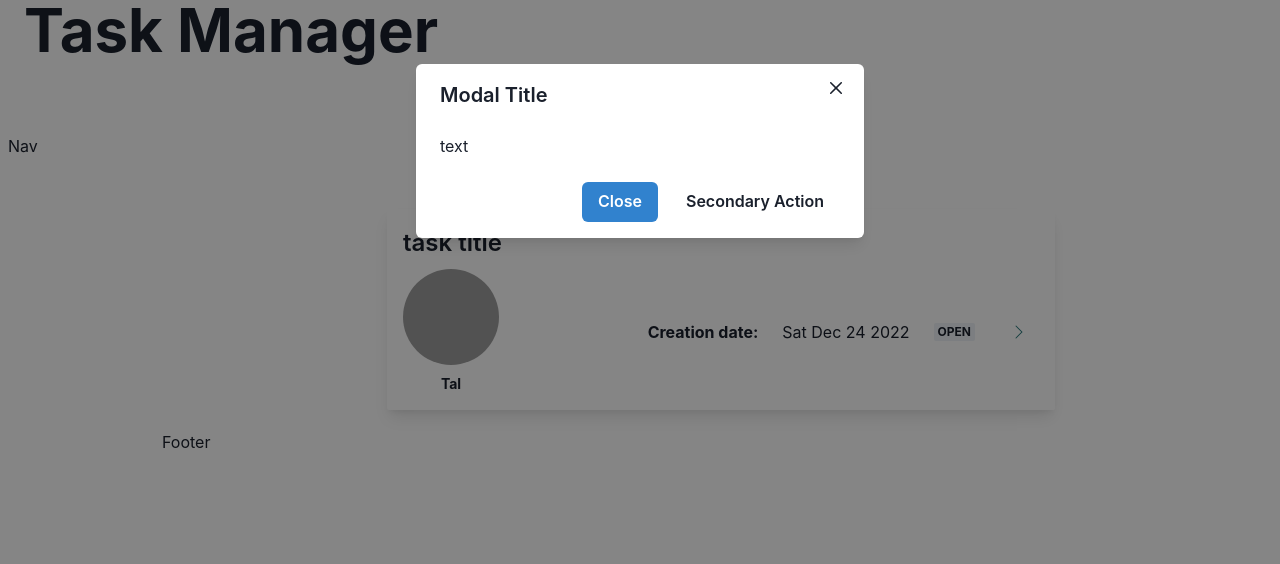
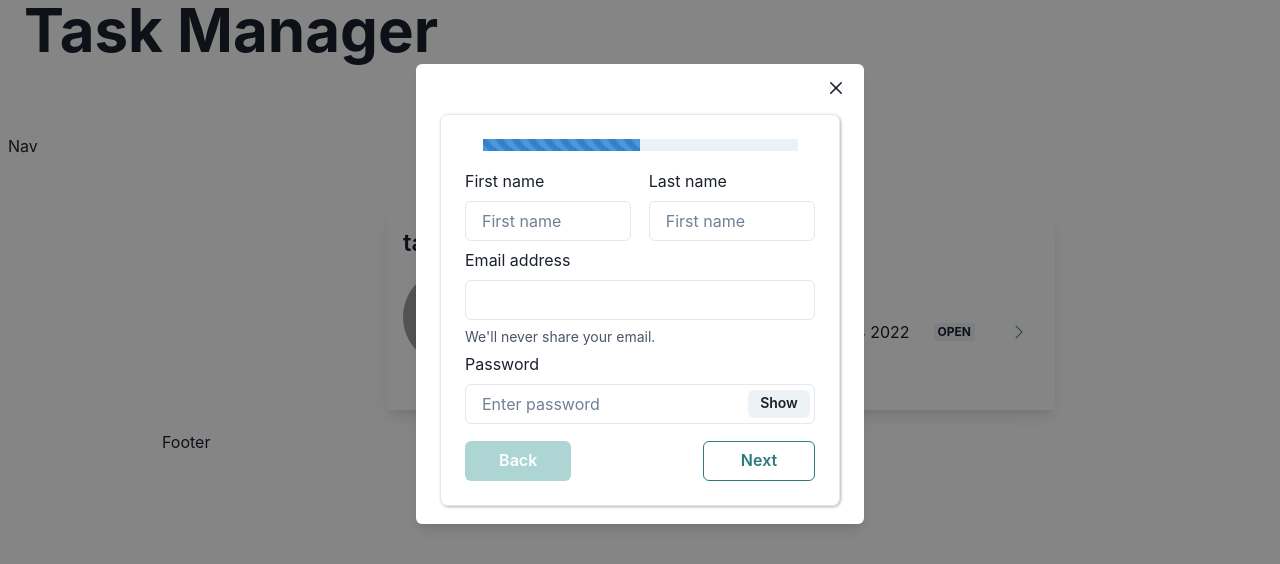
Before and after one commit to TalZa1810/tasks_management, a React (Create React App) app: page / in a window 1280 px wide. Both pictures are taken after a click on the button "New Task". Shown: the top 564 px of the page. Built offline with nearby package versions, Linux system fonts and the light colour scheme; grey boxes are pictures that could not be loaded.

Commit message:
initial new task form

```diff
--- /dev/null
+++ b/src/NewTaskForm/NewTaskForm.tsx
@@ -0,0 +1,213 @@
+import React, { useState } from "react";
+import {
+  Progress,
+  Box,
+  ButtonGroup,
+  Button,
+  Heading,
+  Flex,
+  FormControl,
+  GridItem,
+  FormLabel,
+  Input,
+  Select,
+  SimpleGrid,
+  InputLeftAddon,
+  InputGroup,
+  Textarea,
+  FormHelperText,
+  InputRightElement,
+} from "@chakra-ui/react";
+
+import { useToast } from "@chakra-ui/react";
+
+const Form1 = () => {
+  const [show, setShow] = React.useState(false);
+  const handleClick = () => setShow(!show);
+  return (
+    <>
+      <Flex>
+        <FormControl mr="5%">
+          <FormLabel htmlFor="first-name" fontWeight={"normal"}>
+            First name
+          </FormLabel>
+          <Input id="first-name" placeholder="First name" />
+        </FormControl>
+
+        <FormControl>
+          <FormLabel htmlFor="last-name" fontWeight={"normal"}>
+            Last name
+          </FormLabel>
+          <Input id="last-name" placeholder="First name" />
+        </FormControl>
+      </Flex>
+      <FormControl mt="2%">
+        <FormLabel htmlFor="email" fontWeight={"normal"}>
+          Email address
+        </FormLabel>
+        <Input id="email" type="email" />
+        <FormHelperText>We'll never share your email.</FormHelperText>
+      </FormControl>
+
+      <FormControl>
+        <FormLabel htmlFor="password" fontWeight={"normal"} mt="2%">
+          Password
+        </FormLabel>
+        <InputGroup size="md">
+          <Input
+            pr="4.5rem"
+            type={show ? "text" : "password"}
+            placeholder="Enter password"
+          />
+          <InputRightElement width="4.5rem">
+            <Button h="1.75rem" size="sm" onClick={handleClick}>
+              {show ? "Hide" : "Show"}
+            </Button>
+          </InputRightElement>
+        </InputGroup>
+      </FormControl>
+    </>
+  );
+};
+
+const Form2 = () => {
+  return (
+    <SimpleGrid columns={1} spacing={6}>
+      <FormControl as={GridItem} colSpan={[3, 2]}>
+        <FormLabel
+          fontSize="sm"
+          fontWeight="md"
+          color="gray.700"
+          _dark={{
+            color: "gray.50",
+          }}
+        >
+          Website
+        </FormLabel>
+        <InputGroup size="sm">
+          <InputLeftAddon
+            bg="gray.50"
+            _dark={{
+              bg: "gray.800",
+            }}
+            color="gray.500"
+            rounded="md"
+          >
+            http://
+          </InputLeftAddon>
+          <Input
+            type="tel"
+            placeholder="www.example.com"
+            focusBorderColor="brand.400"
+            rounded="md"
+          />
+        </InputGroup>
+      </FormControl>
+
+      <FormControl id="email" mt={1}>
+        <FormLabel
+          fontSize="sm"
+          fontWeight="md"
+          color="gray.700"
+          _dark={{
+            color: "gray.50",
+          }}
+        >
+          About
+        </FormLabel>
+        <Textarea
+          placeholder="you@example.com"
+          rows={3}
+          shadow="sm"
+          focusBorderColor="brand.400"
+          fontSize={{
+            sm: "sm",
+          }}
+        />
+        <FormHelperText>
+          Brief description for your profile. URLs are hyperlinked.
+        </FormHelperText>
+      </FormControl>
+    </SimpleGrid>
+  );
+};
+
+export const NewTaskForm = () => {
+  const toast = useToast();
+  const [step, setStep] = useState(1);
+  const [progress, setProgress] = useState(50);
+  return (
+    <Box
+      borderWidth="1px"
+      rounded="lg"
+      shadow="1px 1px 3px rgba(0,0,0,0.3)"
+      maxWidth={800}
+      p={6}
+      m="10px auto"
+      as="form"
+    >
+      <Progress
+        hasStripe
+        value={progress}
+        mb="5%"
+        mx="5%"
+        isAnimated
+      ></Progress>
+      {step === 1 ? <Form1 /> : <Form2 />}
+      <ButtonGroup mt="5%" w="100%">
+        <Flex w="100%" justifyContent="space-between">
+          <Flex>
+            <Button
+              onClick={() => {
+                setStep(step - 1);
+                setProgress(progress - 50);
+              }}
+              isDisabled={step === 1}
+              colorScheme="teal"
+              variant="solid"
+              w="7rem"
+              mr="5%"
+            >
+              Back
+            </Button>
+          </Flex>
+          {step === 2 ? (
+            <Button
+              w="7rem"
+              colorScheme="red"
+              variant="solid"
+              onClick={() => {
+                toast({
+                  title: "Account created.",
+                  description: "We've created your account for you.",
+                  status: "success",
+                  duration: 3000,
+                  isClosable: true,
+                });
+              }}
+            >
+              Submit
+            </Button>
+          ) : (
+            <Button
+              w="7rem"
+              isDisabled={step === 2}
+              onClick={() => {
+                setStep(step + 1);
+                if (step === 3) {
+                  setProgress(100);
+                } else {
+                  setProgress(progress + 50);
+                }
+              }}
+              colorScheme="teal"
+              variant="outline"
+            >
+              Next
+            </Button>
+          )}
+        </Flex>
+      </ButtonGroup>
+    </Box>
+  );
+};
--- a/src/TasksList/TasksList.tsx
+++ b/src/TasksList/TasksList.tsx
@@ -1,5 +1,6 @@
 import React from "react";
 import { TasksPreviewList } from "../TasksPreviewList/TasksPreviewList";
+import { NewTaskForm } from "../NewTaskForm/NewTaskForm";
 import {
   Heading,
   Button,
@@ -31,15 +32,12 @@
         <Modal isOpen={isOpen} onClose={onClose}>
           <ModalOverlay />
           <ModalContent>
-            <ModalHeader>Modal Title</ModalHeader>
-            <ModalCloseButton />
-            <ModalBody>text</ModalBody>
-            <ModalFooter>
-              <Button colorScheme="blue" mr={3} onClick={onClose}>
-                Close
-              </Button>
-              <Button variant="ghost">Secondary Action</Button>
-            </ModalFooter>
+            <ModalHeader>
+              <ModalCloseButton />
+            </ModalHeader>
+            <ModalBody>
+              <NewTaskForm />
+            </ModalBody>
           </ModalContent>
         </Modal>
       </HStack>
--- a/src/data.ts
+++ b/src/data.ts
@@ -36,3 +36,5 @@
 };
 
 export const tasks: Task[] = [taskData];
+
+export const getTaskData = (id: string) => tasks.find((task) => task.id === id);
```
